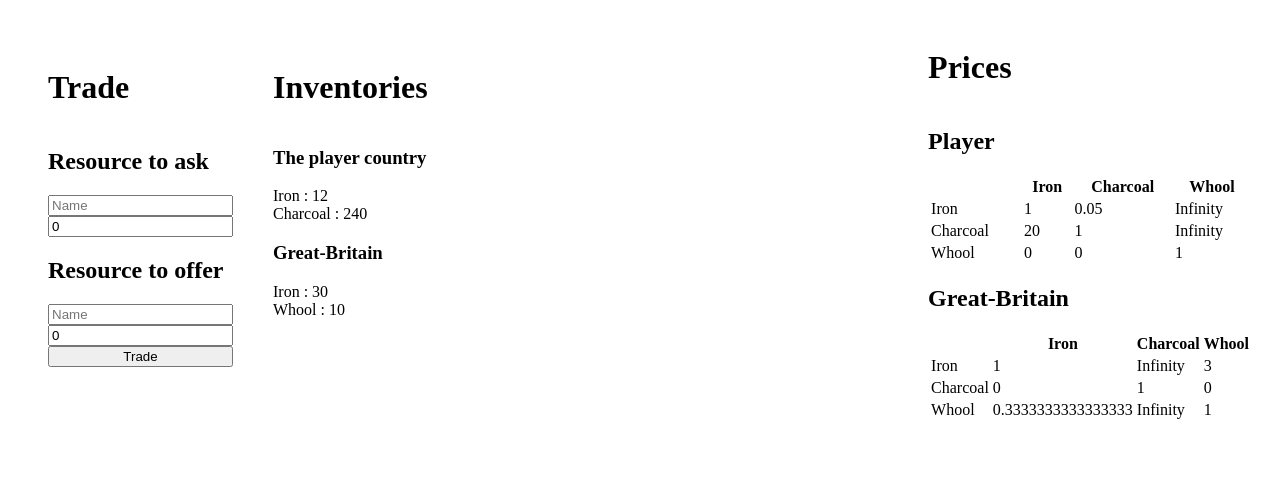
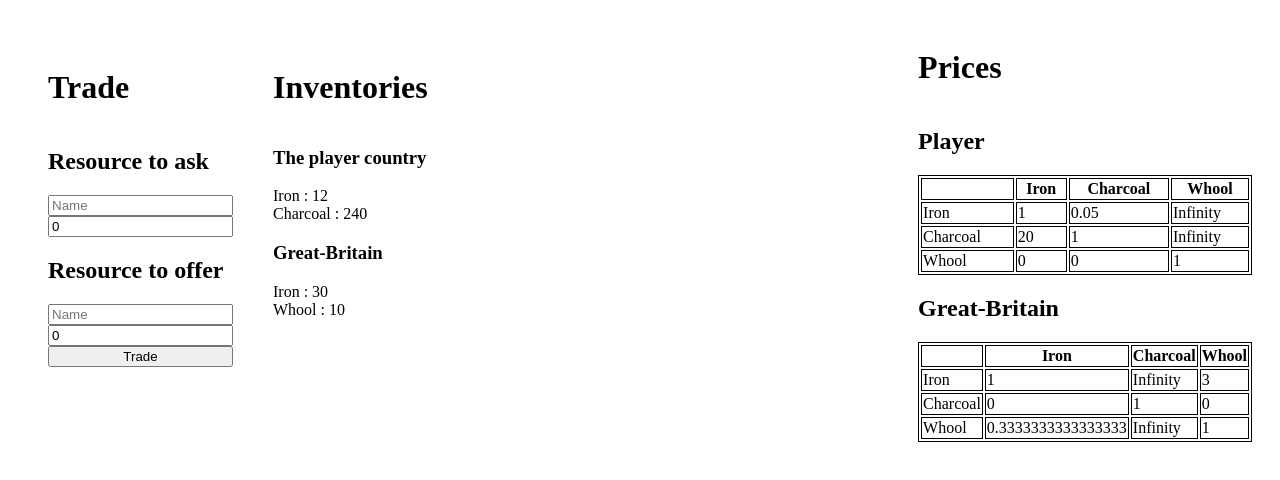
Before and after one commit to lehmstedt/trade-wars, a Vue app: page / in a window 1280 px wide. Shown: the top 480 px of the page. Built offline with nearby package versions, Linux system fonts and the light colour scheme.

Commit message:
Basic table layout for prices

```diff
--- a/src/app/country/CountryResourcePrice.vue
+++ b/src/app/country/CountryResourcePrice.vue
@@ -25,3 +25,9 @@ const prices = await props.game.listResourcePrices(props.countryId)
         </tr>
     </table>
 </template>
+
+<style scoped>
+table, th, td {
+    border: 1px solid;
+}
+</style>
```
